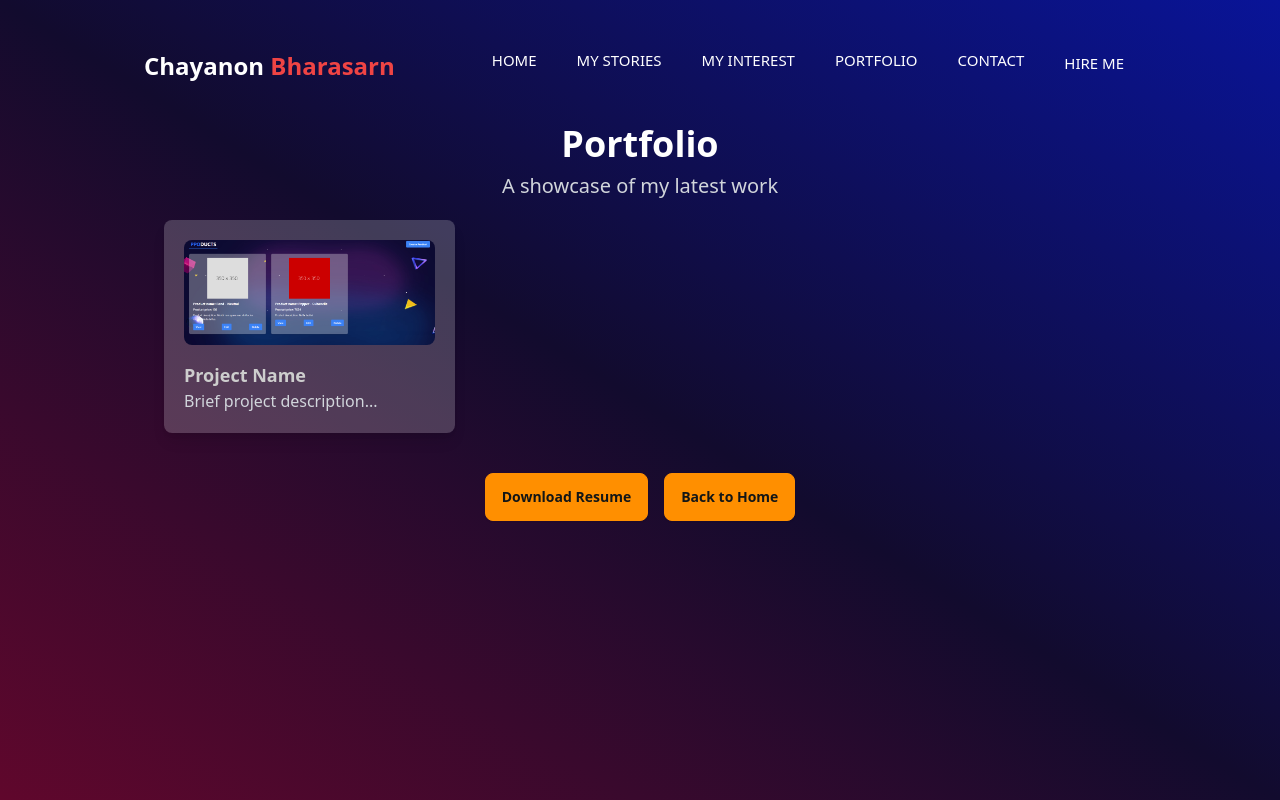
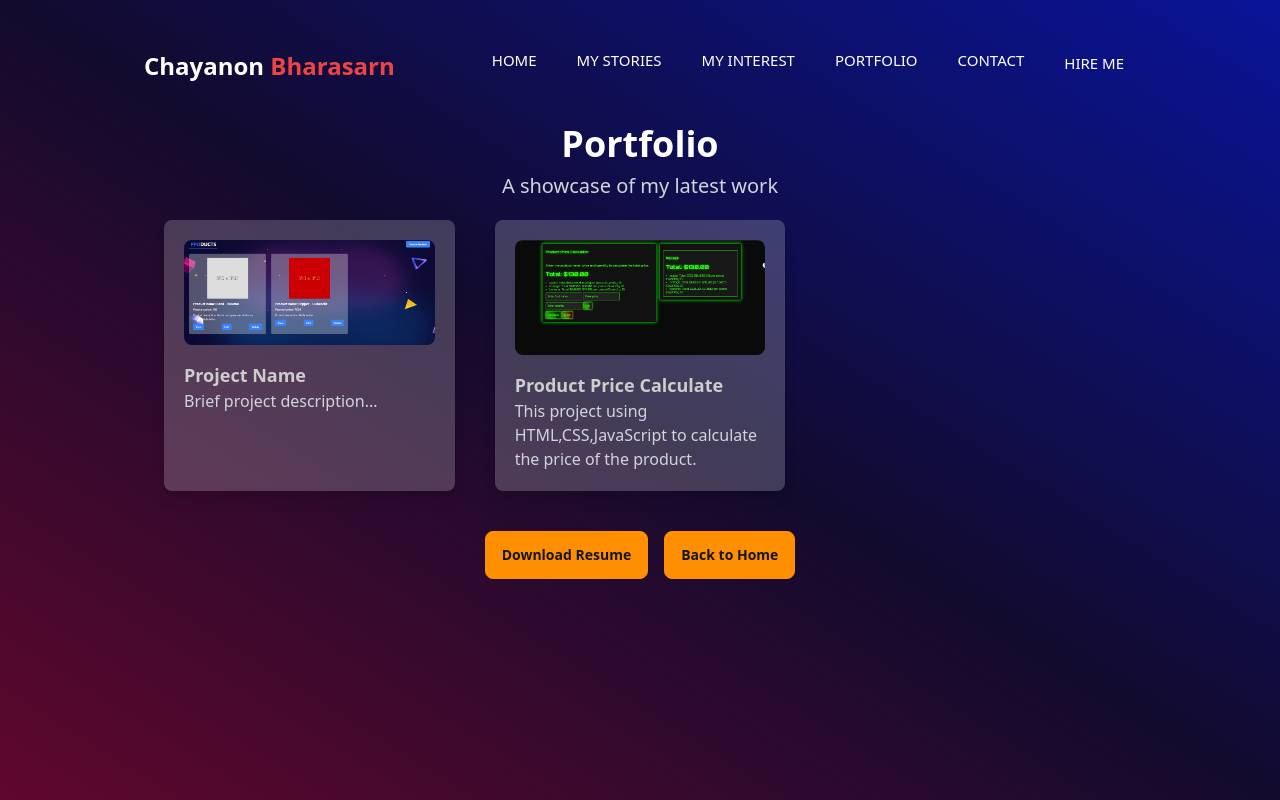
Before and after one commit to Chayanon11/My-Resume, a React (Vite) app: page /portfolio in a window 1280 px wide. Built offline with nearby package versions, Linux system fonts and the light colour scheme.

Commit message:
add(portfolio):calculate project to portfolio

```diff
--- a/src/pages/Portfolio.jsx
+++ b/src/pages/Portfolio.jsx
@@ -29,6 +29,24 @@ export function PortfolioComponent() {
             </p>
           </a>
         </div>
+
+        <div className="project-card bg-white bg-opacity-20 rounded-lg shadow-lg p-5">
+          <a
+            href="https://product-price-calculator-chi.vercel.app/"
+            target="_blank"
+            rel="noopener noreferrer">
+            <img
+              src="/public/product-calculator-preview.png"
+              alt="Product Price Calculate"
+              className="rounded-lg mb-4"
+            />
+            <h2 className="text-lg font-bold">Product Price Calculate</h2>
+            <p className="text-md text-gray-300">
+              This project using HTML,CSS,JavaScript to calculate the price of
+              the product.
+            </p>
+          </a>
+        </div>
         {/* Add more projects here */}
       </div>
       <div className="flex justify-center mt-10">
```
Also changed, not shown: public/product-calculator-preview.png (added).
